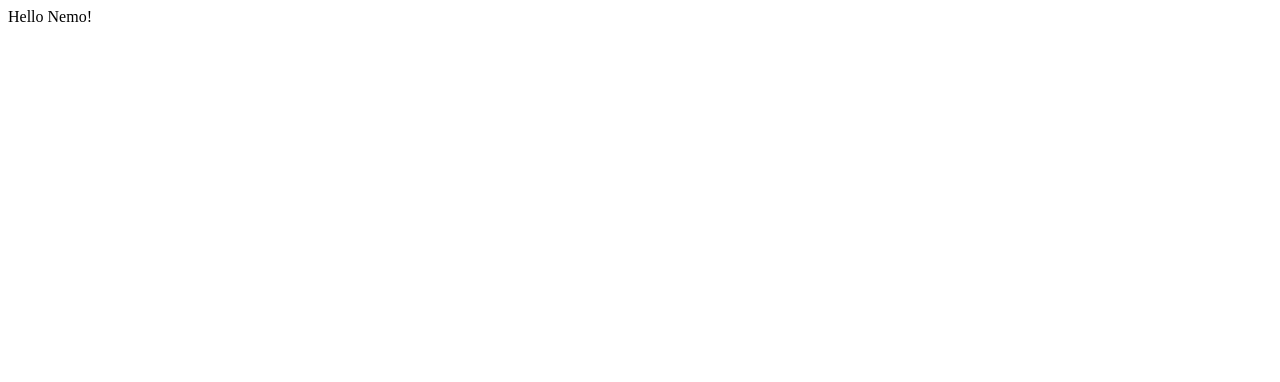
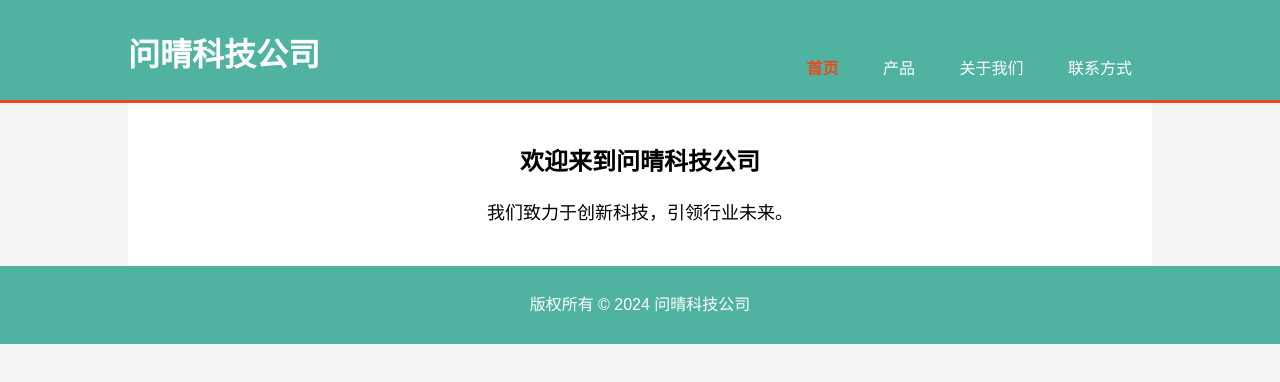
Before and after one commit to uglymie/uglymie.github.io, a plain HTML site: page index.html in a window 1280 px wide. Drawn offline with Linux system fonts and the light colour scheme.

Commit message:
Update index.html

```diff
--- a/index.html
+++ b/index.html
@@ -1 +1,106 @@
-Hello Nemo!
+<!DOCTYPE html>
+<html lang="zh-CN">
+<head>
+    <meta charset="UTF-8">
+    <meta name="viewport" content="width=device-width, initial-scale=1.0">
+    <title>问晴科技公司</title>
+    <style>
+        body {
+            font-family: Arial, sans-serif;
+            line-height: 1.6;
+            margin: 0;
+            padding: 0;
+            background-color: #f4f4f4;
+        }
+        .container {
+            width: 80%;
+            margin: auto;
+            overflow: hidden;
+        }
+        header {
+            background: #50b3a2;
+            color: #ffffff;
+            padding-top: 30px;
+            min-height: 70px;
+            border-bottom: #e8491d 3px solid;
+        }
+        header a {
+            color: #ffffff;
+            text-decoration: none;
+            text-transform: uppercase;
+            font-size: 16px;
+        }
+        header ul {
+            padding: 0;
+            list-style: none;
+        }
+        header li {
+            display: inline;
+            padding: 0 20px 0 20px;
+        }
+        header #branding {
+            float: left;
+        }
+        header #branding h1 {
+            margin: 0;
+        }
+        header nav {
+            float: right;
+            margin-top: 10px;
+        }
+        header .highlight, header .current a {
+            color: #e8491d;
+            font-weight: bold;
+        }
+        .content {
+            padding: 20px 0;
+            background: white;
+        }
+        .content h2, .content p {
+            text-align: center;
+        }
+        .content h2 {
+            margin-bottom: 10px;
+        }
+        .content p {
+            font-size: 18px;
+        }
+        footer {
+            background: #50b3a2;
+            color: #ffffff;
+            text-align: center;
+            padding: 10px;
+            position: relative;
+            clear: both;
+        }
+    </style>
+</head>
+<body>
+    <header>
+        <div class="container">
+            <div id="branding">
+                <h1>问晴科技公司</h1>
+            </div>
+            <nav>
+                <ul>
+                    <li class="current"><a href="#">首页</a></li>
+                    <li><a href="#">产品</a></li>
+                    <li><a href="#">关于我们</a></li>
+                    <li><a href="#">联系方式</a></li>
+                </ul>
+            </nav>
+        </div>
+    </header>
+
+    <div class="container">
+        <section class="content">
+            <h2>欢迎来到问晴科技公司</h2>
+            <p>我们致力于创新科技，引领行业未来。</p>
+        </section>
+    </div>
+
+    <footer>
+        <p>版权所有 &copy; 2024 问晴科技公司</p>
+    </footer>
+</body>
+</html>
```
